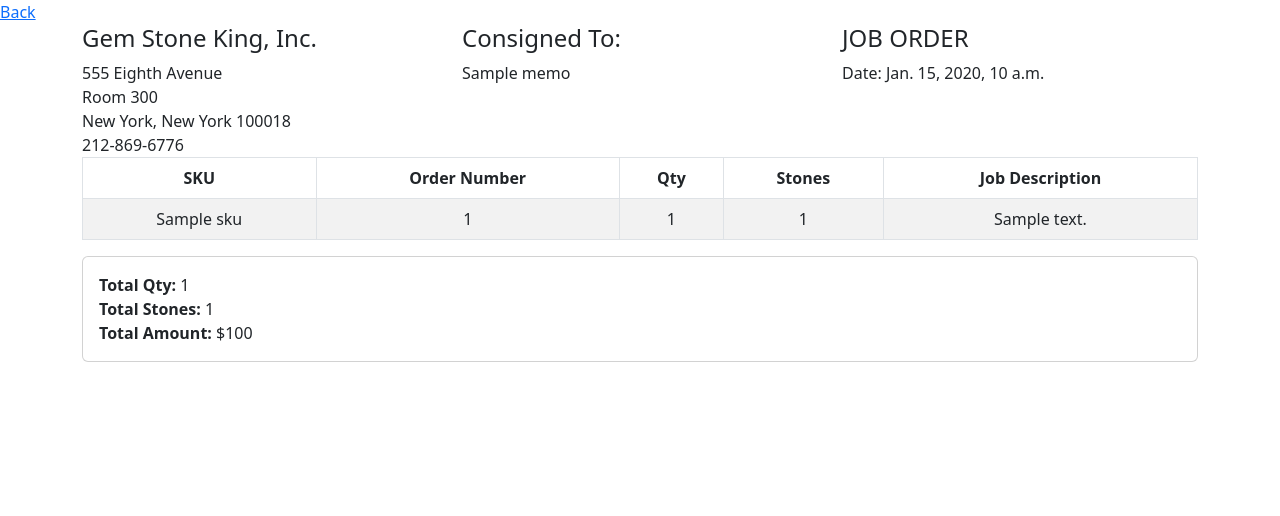
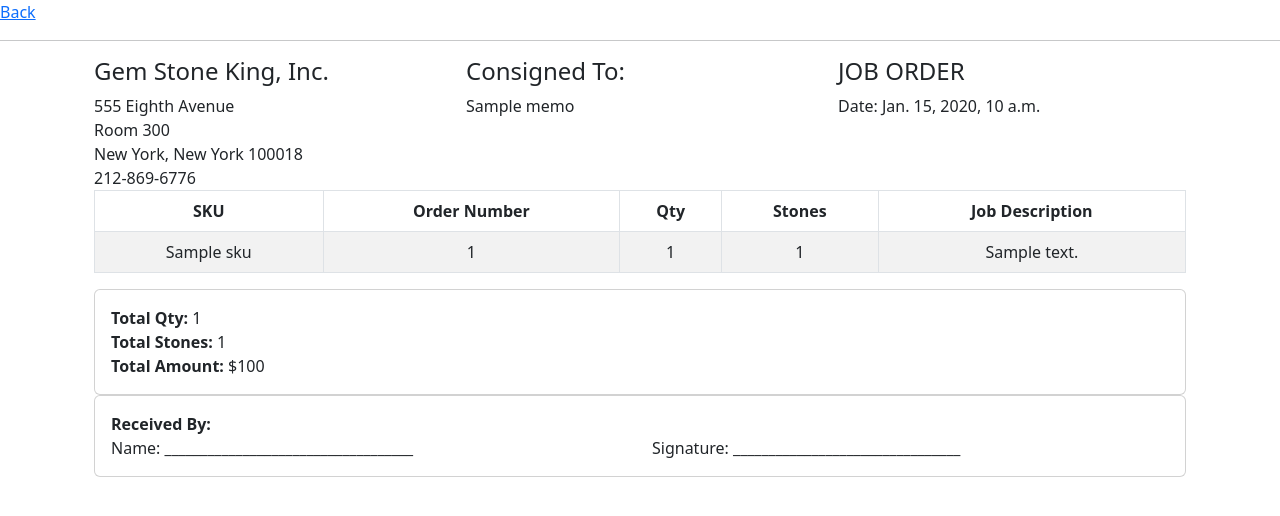
Before and after one commit to alba-molina-nyc/product_tracking_system_a, a Django app: template asystem/thetracker/templates/job_details.html in a window 1280 px wide. Shown: the part 70-586 px from the top of the page. Run offline with Django 3.2, Linux system fonts and the light colour scheme; the template is opened without the code that fills it: most values are stand-ins (such as "Sample title", 1, 10 or a date in 2020).

Commit message:
more stylistic changes

```diff
--- a/asystem/thetracker/templates/job_details.html
+++ b/asystem/thetracker/templates/job_details.html
@@ -1,6 +1,8 @@
 {% extends 'base.html' %} {% block content %}
 <a href="{% url 'home'%}">Back</a>
 <br>
+<hr>
+<div class="container">
     <div class="container">
         <div class="row align-items-start">
             <div class="col">
@@ -74,9 +76,27 @@
             </div>
         </div>
     </div>
+    <div class="container">
+        <div class="card">
+            <div class="card-body">
+                <div class="row align-items-start">
+                    <b>Received By:</b> <br>
+                    <div class="col">
+                        Name: ___________________________________
+                    </div>
+                    <div class="col">
+                        Signature: ________________________________
+                    </div>
+                </div>
+            </div>
+
+        </div>
+    </div>
+</div>
 
 {% endfor %}
 
 {% endif %}
 
+
 {% endblock %}
```
Lines whose indentation alone changed are shown as unchanged.
